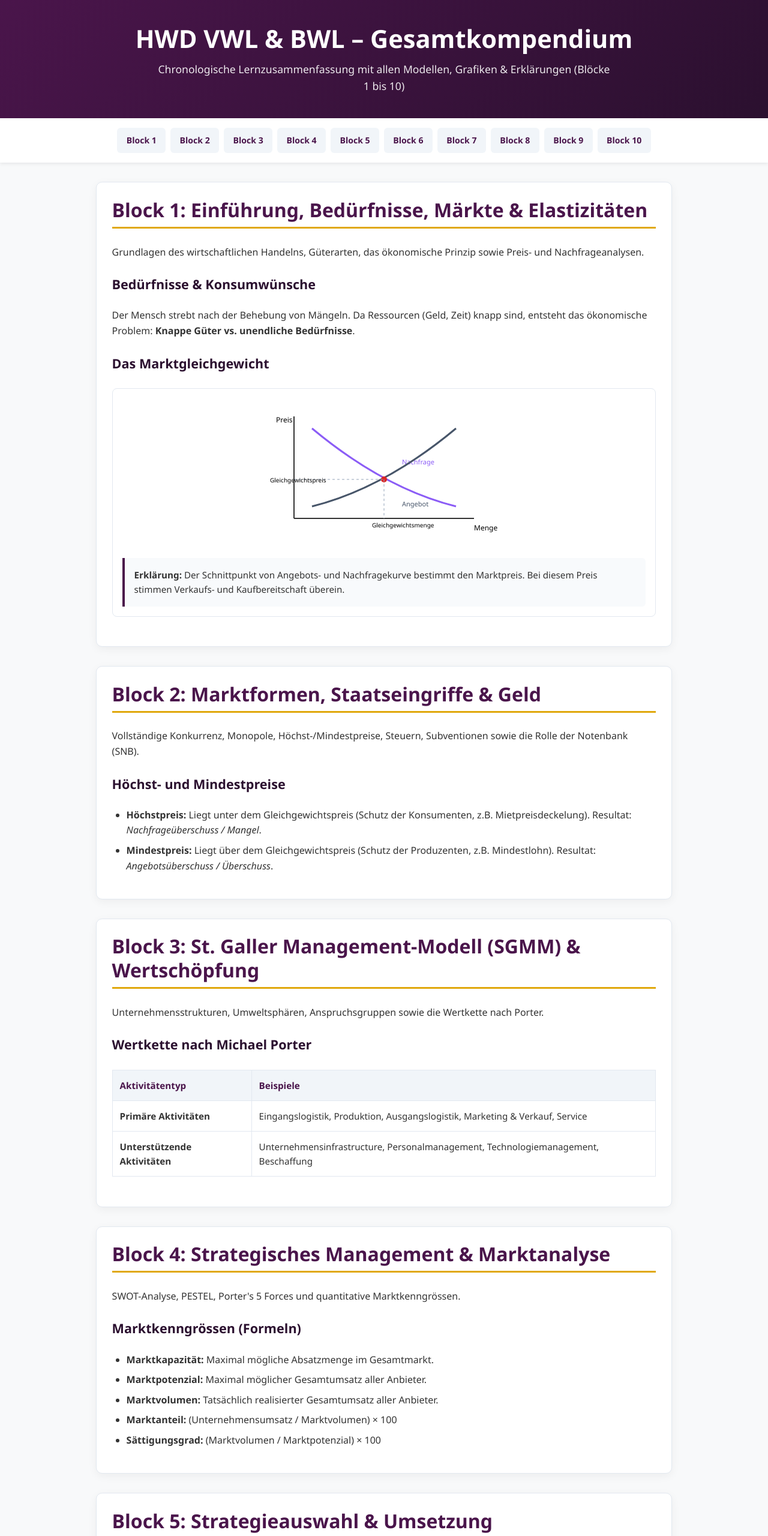
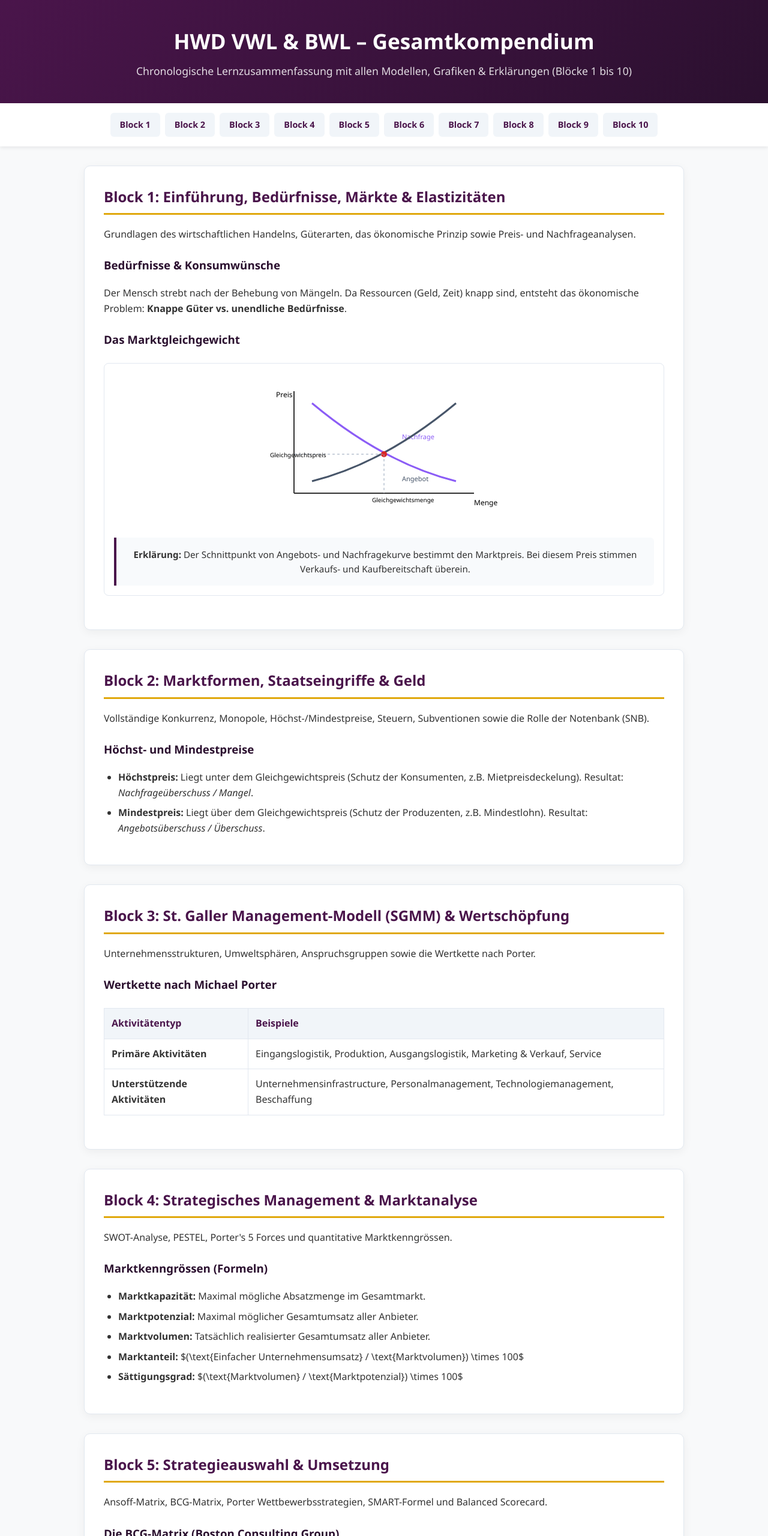
Before and after one commit to jonasjpeter-svg/HWD-Schule, a plain HTML site: page index.html in a window 1280 px wide. Shown: the top 2560 px of the page at 60% size. Drawn offline with Linux system fonts and the light colour scheme.

Commit message:
Update index.html with HWD VWL & BWL Lernkompendium

```diff
--- a/index.html
+++ b/index.html
@@ -12,13 +12,8 @@
             --bg: #f8f9fa;
             --card-bg: #ffffff;
             --text: #333333;
-            --muted: #64748b;
             --border: #e2e8f0;
         }
-
-        * { box-sizing: border-box; }
-        html { scroll-behavior: smooth; }
-
         body {
             font-family: 'Segoe UI', Tahoma, Geneva, Verdana, sans-serif;
             background-color: var(--bg);
@@ -27,7 +22,6 @@
             padding: 0;
             line-height: 1.6;
         }
-
         header {
             background: linear-gradient(135deg, var(--primary), var(--secondary));
             color: white;
@@ -35,20 +29,15 @@
             text-align: center;
             box-shadow: 0 4px 12px rgba(0,0,0,0.15);
         }
-
         header h1 {
             margin: 0;
-            font-size: clamp(1.8rem, 4vw, 2.6rem);
-            line-height: 1.2;
+            font-size: 2.2rem;
         }
-
         header p {
-            margin: 0.7rem auto 0;
-            font-size: clamp(0.95rem, 2vw, 1.1rem);
-            opacity: 0.9;
-            max-width: 760px;
+            margin: 0.5rem 0 0;
+            font-size: 1.1rem;
+            opacity: 0.85;
         }
-
         nav {
             background-color: #ffffff;
             padding: 1rem;
@@ -61,78 +50,63 @@
             flex-wrap: wrap;
             gap: 0.5rem;
         }
-
         nav a {
             color: var(--primary);
             background-color: #f1f5f9;
-            padding: 0.55rem 0.9rem;
+            padding: 0.5rem 1rem;
             border-radius: 6px;
             text-decoration: none;
             font-weight: 600;
-            font-size: 0.88rem;
+            font-size: 0.9rem;
             transition: all 0.2s ease;
-            border: 1px solid transparent;
         }
-
         nav a:hover {
             background-color: var(--primary);
             color: white;
-            border-color: var(--primary);
         }
-
         .container {
             max-width: 1000px;
             margin: 2rem auto;
-            padding: 0 1.25rem 2rem;
+            padding: 0 1.5rem;
         }
-
         section {
             background: var(--card-bg);
             border-radius: 10px;
-            padding: clamp(1.2rem, 2vw, 2rem);
+            padding: 2rem;
             margin-bottom: 2rem;
             box-shadow: 0 4px 15px rgba(0,0,0,0.05);
             border: 1px solid var(--border);
         }
-
         h2 {
             color: var(--primary);
             border-bottom: 3px solid var(--accent);
             padding-bottom: 0.5rem;
             margin-top: 0;
-            font-size: clamp(1.4rem, 3vw, 2rem);
-            line-height: 1.25;
         }
-
         h3 {
             color: var(--secondary);
             margin-top: 1.5rem;
-            font-size: clamp(1.05rem, 2vw, 1.35rem);
         }
-
-        p { font-size: 1rem; }
-        ul { padding-left: 1.5rem; }
-        li { margin-bottom: 0.5rem; }
-
+        ul {
+            padding-left: 1.5rem;
+        }
+        li {
+            margin-bottom: 0.5rem;
+        }
         table {
             width: 100%;
             border-collapse: collapse;
             margin: 1.5rem 0;
-            font-size: 0.95rem;
         }
-
         th, td {
             border: 1px solid var(--border);
-            padding: 0.8rem 0.75rem;
+            padding: 0.75rem;
             text-align: left;
-            vertical-align: top;
         }
-
         th {
             background-color: #f1f5f9;
             color: var(--primary);
         }
-
         .graphic-container {
             background: #ffffff;
             border: 1px solid var(--border);
@@ -141,14 +115,10 @@
             margin: 1.5rem 0;
             text-align: center;
         }
-
         .graphic-container svg {
             max-width: 100%;
             height: auto;
-            display: block;
-            margin: 0 auto;
         }
-
         .explanation {
             background-color: #f8fafc;
             border-left: 4px solid var(--primary);
@@ -156,30 +126,20 @@
             margin-top: 1rem;
             font-size: 0.95rem;
             border-radius: 0 6px 6px 0;
-            text-align: left;
         }
-
         footer {
             text-align: center;
-            padding: 2rem 1rem;
-            color: var(--muted);
+            padding: 2rem;
+            color: #64748b;
             font-size: 0.9rem;
-        }
-
-        @media (max-width: 640px) {
-            nav { justify-content: flex-start; }
-            nav a { flex: 1 1 calc(50% - 0.5rem); text-align: center; }
-            .container { padding: 0 0.9rem 1.5rem; }
-            section { padding: 1rem; }
-            table { display: block; overflow-x: auto; }
         }
     </style>
 </head>
 <body>
 
 <header>
-    <h1>HWD VWL &amp; BWL – Gesamtkompendium</h1>
-    <p>Chronologische Lernzusammenfassung mit allen Modellen, Grafiken &amp; Erklärungen (Blöcke 1 bis 10)</p>
+    <h1>HWD VWL & BWL – Gesamtkompendium</h1>
+    <p>Chronologische Lernzusammenfassung mit allen Modellen, Grafiken & Erklärungen (Blöcke 1 bis 10)</p>
 </header>
 
 <nav>
@@ -197,24 +157,28 @@
 
 <div class="container">
 
+    <!-- BLOCK 1 -->
     <section id="block1">
-        <h2>Block 1: Einführung, Bedürfnisse, Märkte &amp; Elastizitäten</h2>
+        <h2>Block 1: Einführung, Bedürfnisse, Märkte & Elastizitäten</h2>
         <p>Grundlagen des wirtschaftlichen Handelns, Güterarten, das ökonomische Prinzip sowie Preis- und Nachfrageanalysen.</p>
 
-        <h3>Bedürfnisse &amp; Konsumwünsche</h3>
+        <h3>Bedürfnisse & Konsumwünsche</h3>
         <p>Der Mensch strebt nach der Behebung von Mängeln. Da Ressourcen (Geld, Zeit) knapp sind, entsteht das ökonomische Problem: <strong>Knappe Güter vs. unendliche Bedürfnisse</strong>.</p>
 
         <h3>Das Marktgleichgewicht</h3>
         <div class="graphic-container">
-            <svg width="400" height="250" viewBox="0 0 400 250" role="img" aria-label="Marktgleichgewicht mit Angebot und Nachfrage">
+            <svg width="400" height="250" viewBox="0 0 400 250">
                 <line x1="50" y1="200" x2="350" y2="200" stroke="#333" stroke-width="2"/>
                 <line x1="50" y1="200" x2="50" y2="30" stroke="#333" stroke-width="2"/>
                 <text x="350" y="220" font-size="12">Menge</text>
                 <text x="20" y="40" font-size="12">Preis</text>
+                <!-- Nachfragekurve -->
                 <path d="M 80 50 Q 200 150 320 180" fill="none" stroke="#8b5cf6" stroke-width="3"/>
                 <text x="230" y="110" font-size="11" fill="#8b5cf6">Nachfrage</text>
+                <!-- Angebotskurve -->
                 <path d="M 80 180 Q 200 150 320 50" fill="none" stroke="#475569" stroke-width="3"/>
                 <text x="230" y="180" font-size="11" fill="#475569">Angebot</text>
+                <!-- Schnittpunkt -->
                 <circle cx="200" cy="135" r="5" fill="#dc2626"/>
                 <line x1="50" y1="135" x2="200" y2="135" stroke="#94a3b8" stroke-dasharray="4"/>
                 <line x1="200" y1="135" x2="200" y2="200" stroke="#94a3b8" stroke-dasharray="4"/>
@@ -227,9 +191,11 @@
         </div>
     </section>
 
+    <!-- BLOCK 2 -->
     <section id="block2">
-        <h2>Block 2: Marktformen, Staatseingriffe &amp; Geld</h2>
+        <h2>Block 2: Marktformen, Staatseingriffe & Geld</h2>
         <p>Vollständige Konkurrenz, Monopole, Höchst-/Mindestpreise, Steuern, Subventionen sowie die Rolle der Notenbank (SNB).</p>
+
         <h3>Höchst- und Mindestpreise</h3>
         <ul>
             <li><strong>Höchstpreis:</strong> Liegt unter dem Gleichgewichtspreis (Schutz der Konsumenten, z.B. Mietpreisdeckelung). Resultat: <em>Nachfrageüberschuss / Mangel</em>.</li>
@@ -237,33 +203,48 @@
         </ul>
     </section>
 
+    <!-- BLOCK 3 -->
     <section id="block3">
-        <h2>Block 3: St. Galler Management-Modell (SGMM) &amp; Wertschöpfung</h2>
+        <h2>Block 3: St. Galler Management-Modell (SGMM) & Wertschöpfung</h2>
         <p>Unternehmensstrukturen, Umweltsphären, Anspruchsgruppen sowie die Wertkette nach Porter.</p>
+
         <h3>Wertkette nach Michael Porter</h3>
         <table>
-            <tr><th>Aktivitätentyp</th><th>Beispiele</th></tr>
-            <tr><td><strong>Primäre Aktivitäten</strong></td><td>Eingangslogistik, Produktion, Ausgangslogistik, Marketing &amp; Verkauf, Service</td></tr>
-            <tr><td><strong>Unterstützende Aktivitäten</strong></td><td>Unternehmensinfrastructure, Personalmanagement, Technologiemanagement, Beschaffung</td></tr>
+            <tr>
+                <th>Aktivitätentyp</th>
+                <th>Beispiele</th>
+            </tr>
+            <tr>
+                <td><strong>Primäre Aktivitäten</strong></td>
+                <td>Eingangslogistik, Produktion, Ausgangslogistik, Marketing & Verkauf, Service</td>
+            </tr>
+            <tr>
+                <td><strong>Unterstützende Aktivitäten</strong></td>
+                <td>Unternehmensinfrastructure, Personalmanagement, Technologiemanagement, Beschaffung</td>
+            </tr>
         </table>
     </section>
 
+    <!-- BLOCK 4 -->
     <section id="block4">
-        <h2>Block 4: Strategisches Management &amp; Marktanalyse</h2>
+        <h2>Block 4: Strategisches Management & Marktanalyse</h2>
         <p>SWOT-Analyse, PESTEL, Porter's 5 Forces und quantitative Marktkenngrössen.</p>
+
         <h3>Marktkenngrössen (Formeln)</h3>
         <ul>
             <li><strong>Marktkapazität:</strong> Maximal mögliche Absatzmenge im Gesamtmarkt.</li>
             <li><strong>Marktpotenzial:</strong> Maximal möglicher Gesamtumsatz aller Anbieter.</li>
             <li><strong>Marktvolumen:</strong> Tatsächlich realisierter Gesamtumsatz aller Anbieter.</li>
-            <li><strong>Marktanteil:</strong> (Unternehmensumsatz / Marktvolumen) × 100</li>
-            <li><strong>Sättigungsgrad:</strong> (Marktvolumen / Marktpotenzial) × 100</li>
+            <li><strong>Marktanteil:</strong> $(\text{Einfacher Unternehmensumsatz} / \text{Marktvolumen}) \times 100$</li>
+            <li><strong>Sättigungsgrad:</strong> $(\text{Marktvolumen} / \text{Marktpotenzial}) \times 100$</li>
         </ul>
     </section>
 
+    <!-- BLOCK 5 -->
     <section id="block5">
-        <h2>Block 5: Strategieauswahl &amp; Umsetzung</h2>
+        <h2>Block 5: Strategieauswahl & Umsetzung</h2>
         <p>Ansoff-Matrix, BCG-Matrix, Porter Wettbewerbsstrategien, SMART-Formel und Balanced Scorecard.</p>
+
         <h3>Die BCG-Matrix (Boston Consulting Group)</h3>
         <ul>
             <li><strong>Question Marks:</strong> Hohes Marktwachstum, geringer Marktanteil (Investieren oder abstossen).</li>
@@ -273,40 +254,63 @@
         </ul>
     </section>
 
+    <!-- BLOCK 6 -->
     <section id="block6">
-        <h2>Block 6: Gesamtwirtschaftliche Daten &amp; Sozialpolitik</h2>
+        <h2>Block 6: Gesamtwirtschaftliche Daten & Sozialpolitik</h2>
         <p>BIP, BNE, Arbeitslosigkeit, Inflation, Lorenz-Kurve und das Schweizer Sozialversicherungssystem (3-Säulen-Prinzip).</p>
+
         <h3>Das 3-Säulen-Prinzip der Vorsorge</h3>
         <table>
-            <tr><th>Säule</th><th>Ziel / Zweck</th><th>Finanzierung</th></tr>
-            <tr><td><strong>1. Säule (AHV/IV/EL)</strong></td><td>Existenzbedarf sichern (Staatlich)</td><td>Umlageverfahren (Beiträge von Versicherten + Staat)</td></tr>
-            <tr><td><strong>2. Säule (Pensionskasse - BVG)</strong></td><td>Fortführung gewohnter Lebenshaltung</td><td>Kapitaldeckungsverfahren (Obligatorisch für Arbeitnehmende)</td></tr>
-            <tr><td><strong>3. Säule (Privates Sparen)</strong></td><td>Komfortbedarf im Alter (Steuerprivilegiert)</td><td>Individuell &amp; freiwillig</td></tr>
+            <tr>
+                <th>Säule</th>
+                <th>Ziel / Zweck</th>
+                <th>Finanzierung</th>
+            </tr>
+            <tr>
+                <td><strong>1. Säule (AHV/IV/EL)</strong></td>
+                <td>Existenzbedarf sichern (Staatlich)</td>
+                <td>Umlageverfahren (Beiträge von Versicherten + Staat)</td>
+            </tr>
+            <tr>
+                <td><strong>2. Säule (Pensionskasse - BVG)</strong></td>
+                <td>Fortführung gewohnter Lebenshaltung</td>
+                <td>Kapitaldeckungsverfahren (Obligatorisch für Arbeitnehmende)</td>
+            </tr>
+            <tr>
+                <td><strong>3. Säule (Privates Sparen)</strong></td>
+                <td>Komfortbedarf im Alter (Steuerprivilegiert)</td>
+                <td>Individuell & freiwillig</td>
+            </tr>
         </table>
     </section>
 
+    <!-- BLOCK 7 -->
     <section id="block7">
-        <h2>Block 7: Nachhaltigkeit, Risikomanagement &amp; Globalisierung</h2>
+        <h2>Block 7: Nachhaltigkeit, Risikomanagement & Globalisierung</h2>
         <p>Corporate Social Responsibility (CSR), ESG-Kriterien, Ökologiemanagement (ISO 14001, Ökobilanz) sowie Freihandel vs. Protektionismus.</p>
     </section>
 
+    <!-- BLOCK 8 -->
     <section id="block8">
-        <h2>Block 8: Internationale Organisationen &amp; Business Plan</h2>
+        <h2>Block 8: Internationale Organisationen & Business Plan</h2>
         <p>G7, G20, BRICS, Welthandel, Wechselkurse, Euro-Zone sowie Aufbau und Struktur eines Business Plans.</p>
     </section>
 
+    <!-- BLOCK 9 -->
     <section id="block9">
-        <h2>Block 9: Ertragsmodelle &amp; Kostenstruktur</h2>
+        <h2>Block 9: Ertragsmodelle & Kostenstruktur</h2>
         <p>Fixe und variable Kosten, Kostensenkungspotenziale sowie zentrale Fragen zur Einnahmengestaltung.</p>
     </section>
 
+    <!-- BLOCK 10 -->
     <section id="block10">
-        <h2>Block 10: Konjunkturpolitik, Marktversagen &amp; Qualitätsmanagement</h2>
+        <h2>Block 10: Konjunkturpolitik, Marktversagen & Qualitätsmanagement</h2>
         <p>Magisches Sechseck, antizyklische Konjunkturpolitik (Rezession vs. Hochkonjunktur), Qualitätsmanagement (PDCA-Zyklus) und TQM.</p>
+
         <h3>Antizyklische Konjunkturpolitik</h3>
         <ul>
-            <li><strong>In einer Rezession:</strong> Staat erhöht Ausgaben, senkt Steuern → Gesamtnachfrage wird stimuliert.</li>
-            <li><strong>In einer Hochkonjunktur:</strong> Staat senkt Ausgaben, erhöht Steuern → Überhitzung wird gebremst.</li>
+            <li><strong>In einer Rezession:</strong> Staat erhöht Ausgaben, senkt Steuern $\rightarrow$ Gesamtnachfrage wird stimuliert.</li>
+            <li><strong>In einer Hochkonjunktur:</strong> Staat senkt Ausgaben, erhöht Steuern $\rightarrow$ Überhitzung wird gebremst.</li>
         </ul>
     </section>
 
```
